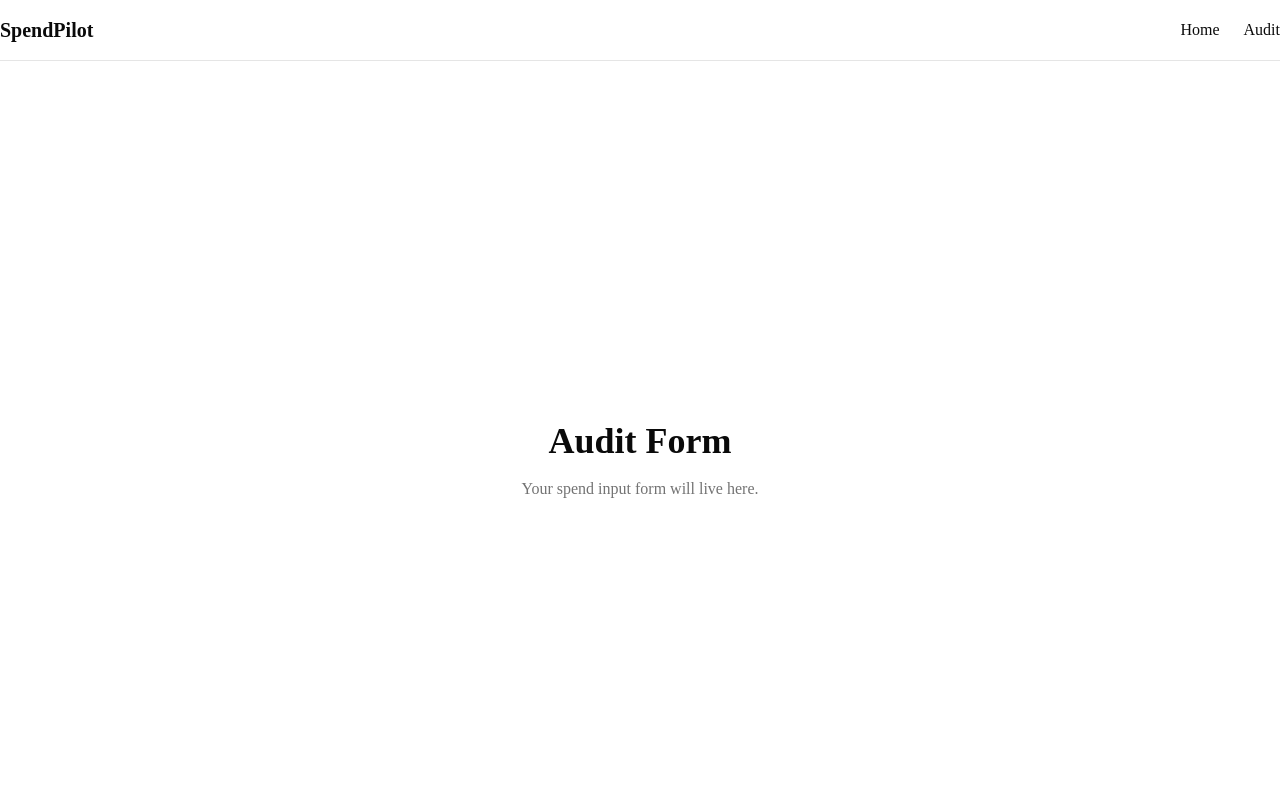
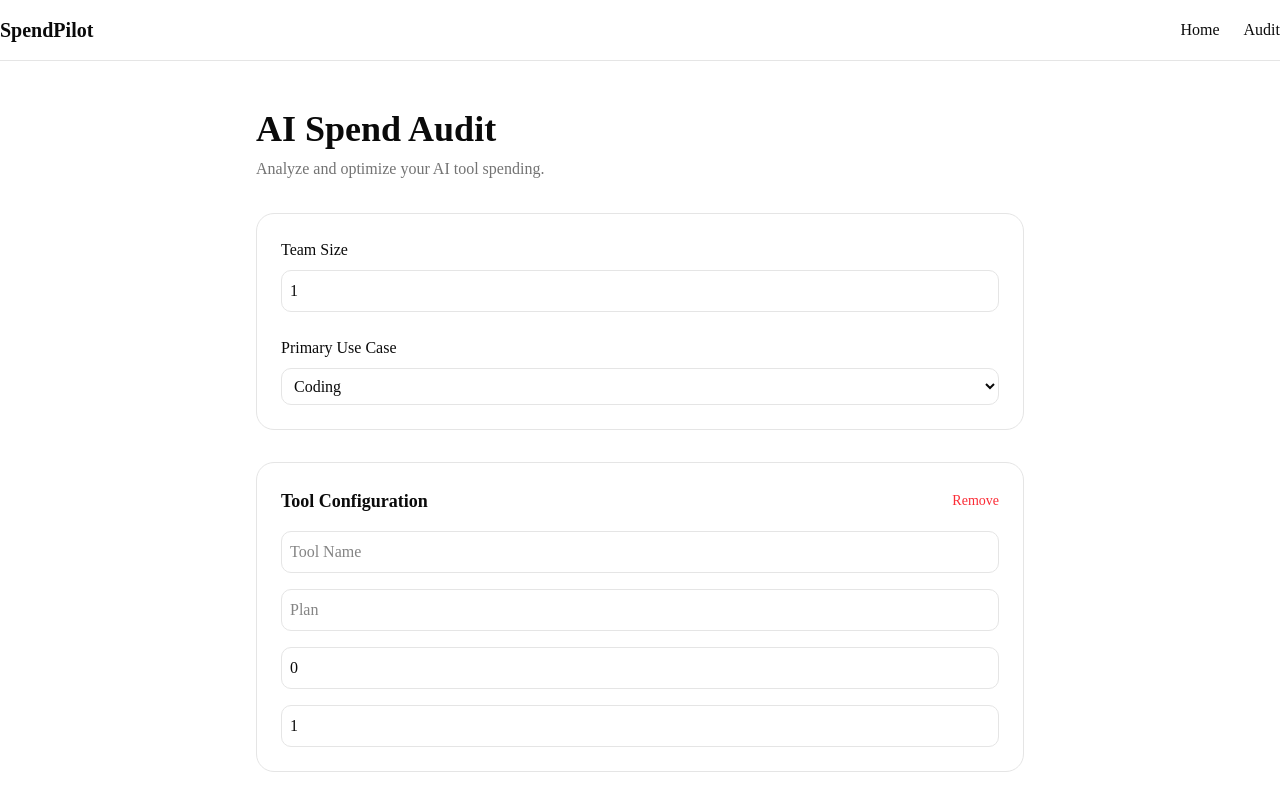
Before and after one commit to Amankumar259/token-leak, a Next.js app: page /audit in a window 1280 px wide. Shown: the top 800 px of the page. Built offline with nearby package versions, Linux system fonts and the light colour scheme.

Commit message:
feat: build dynamic audit form

```diff
--- a/src/app/audit/page.tsx
+++ b/src/app/audit/page.tsx
@@ -1,12 +1,142 @@
+"use client";
+
+import { useEffect, useState } from "react";
+import { v4 as uuidv4 } from "uuid";
+
+import { ToolCard } from "@/components/tool-card";
+import { AuditFormData, ToolEntry } from "@/types/audit";
+
+const defaultTool: ToolEntry = {
+  id: uuidv4(),
+  tool: "",
+  plan: "",
+  monthlySpend: 0,
+  seats: 1,
+};
+
 export default function AuditPage() {
+  const [formData, setFormData] = useState<AuditFormData>({
+    teamSize: 1,
+    useCase: "coding",
+    tools: [defaultTool],
+  });
+
+  useEffect(() => {
+    const saved = localStorage.getItem("audit-form");
+
+    if (saved) {
+      setFormData(JSON.parse(saved));
+    }
+  }, []);
+
+  useEffect(() => {
+    localStorage.setItem("audit-form", JSON.stringify(formData));
+  }, [formData]);
+
+  const handleToolChange = (
+    id: string,
+    field: keyof ToolEntry,
+    value: string | number,
+  ) => {
+    setFormData((prev) => ({
+      ...prev,
+      tools: prev.tools.map((tool) =>
+        tool.id === id ? { ...tool, [field]: value } : tool,
+      ),
+    }));
+  };
+
+  const addTool = () => {
+    setFormData((prev) => ({
+      ...prev,
+      tools: [
+        ...prev.tools,
+        {
+          id: uuidv4(),
+          tool: "",
+          plan: "",
+          monthlySpend: 0,
+          seats: 1,
+        },
+      ],
+    }));
+  };
+
+  const removeTool = (id: string) => {
+    setFormData((prev) => ({
+      ...prev,
+      tools: prev.tools.filter((tool) => tool.id !== id),
+    }));
+  };
+
   return (
-    <main className="min-h-screen flex items-center justify-center">
-      <div className="space-y-4 text-center">
-        <h1 className="text-4xl font-bold">Audit Form</h1>
+    <main className="min-h-screen py-12">
+      <div className="max-w-3xl mx-auto space-y-8">
+        <div className="space-y-2">
+          <h1 className="text-4xl font-bold">AI Spend Audit</h1>
 
-        <p className="text-muted-foreground">
-          Your spend input form will live here.
-        </p>
+          <p className="text-muted-foreground">
+            Analyze and optimize your AI tool spending.
+          </p>
+        </div>
+
+        <div className="border rounded-2xl p-6 space-y-6">
+          <div>
+            <label className="block mb-2 font-medium">Team Size</label>
+
+            <input
+              type="number"
+              className="w-full border rounded-lg p-2"
+              value={formData.teamSize}
+              onChange={(e) =>
+                setFormData({
+                  ...formData,
+                  teamSize: Number(e.target.value),
+                })
+              }
+            />
+          </div>
+
+          <div>
+            <label className="block mb-2 font-medium">Primary Use Case</label>
+
+            <select
+              className="w-full border rounded-lg p-2"
+              value={formData.useCase}
+              onChange={(e) =>
+                setFormData({
+                  ...formData,
+                  useCase: e.target.value as any,
+                })
+              }
+            >
+              <option value="coding">Coding</option>
+              <option value="writing">Writing</option>
+              <option value="research">Research</option>
+              <option value="data">Data</option>
+              <option value="mixed">Mixed</option>
+            </select>
+          </div>
+        </div>
+
+        <div className="space-y-6">
+          {formData.tools.map((tool) => (
+            <ToolCard
+              key={tool.id}
+              tool={tool}
+              onChange={handleToolChange}
+              onRemove={removeTool}
+            />
+          ))}
+        </div>
+
+        <button onClick={addTool} className="border px-6 py-3 rounded-xl">
+          Add Tool
+        </button>
+
+        <button className="w-full bg-black text-white py-4 rounded-xl font-semibold">
+          Generate Audit
+        </button>
       </div>
     </main>
   );
```
